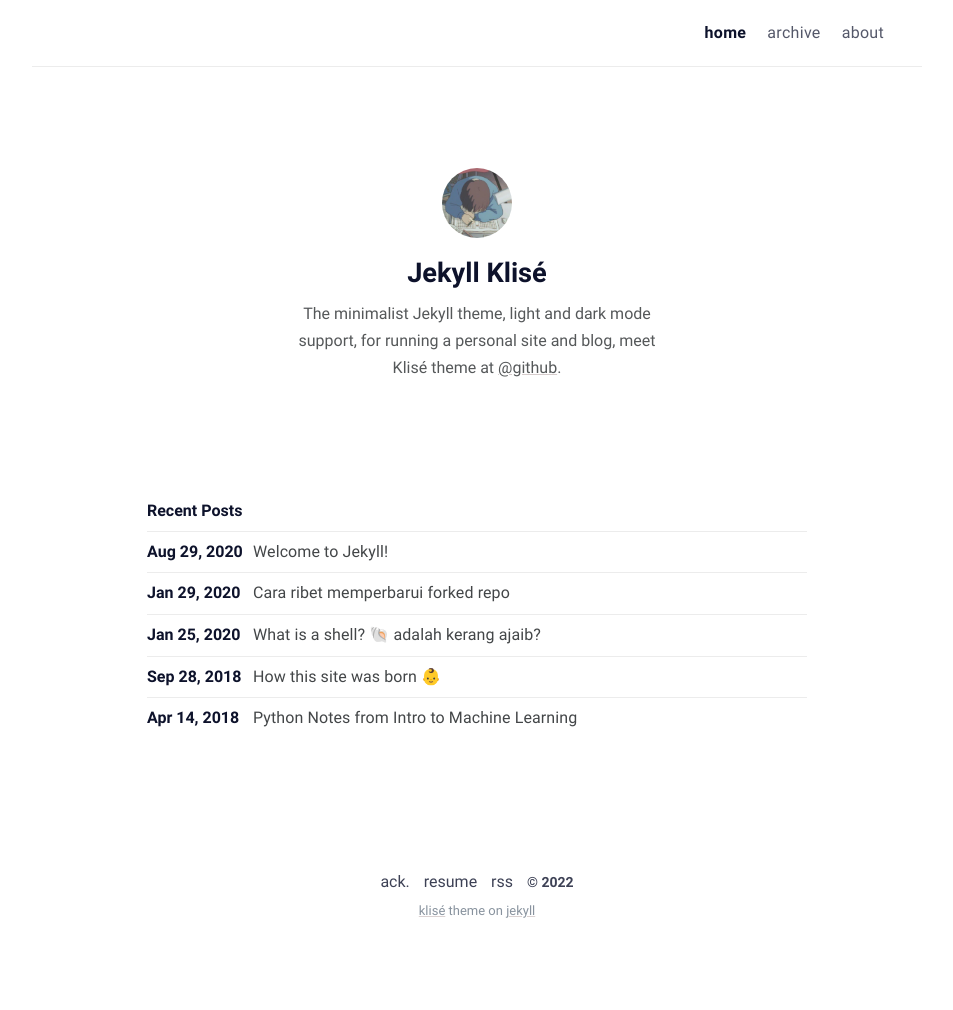
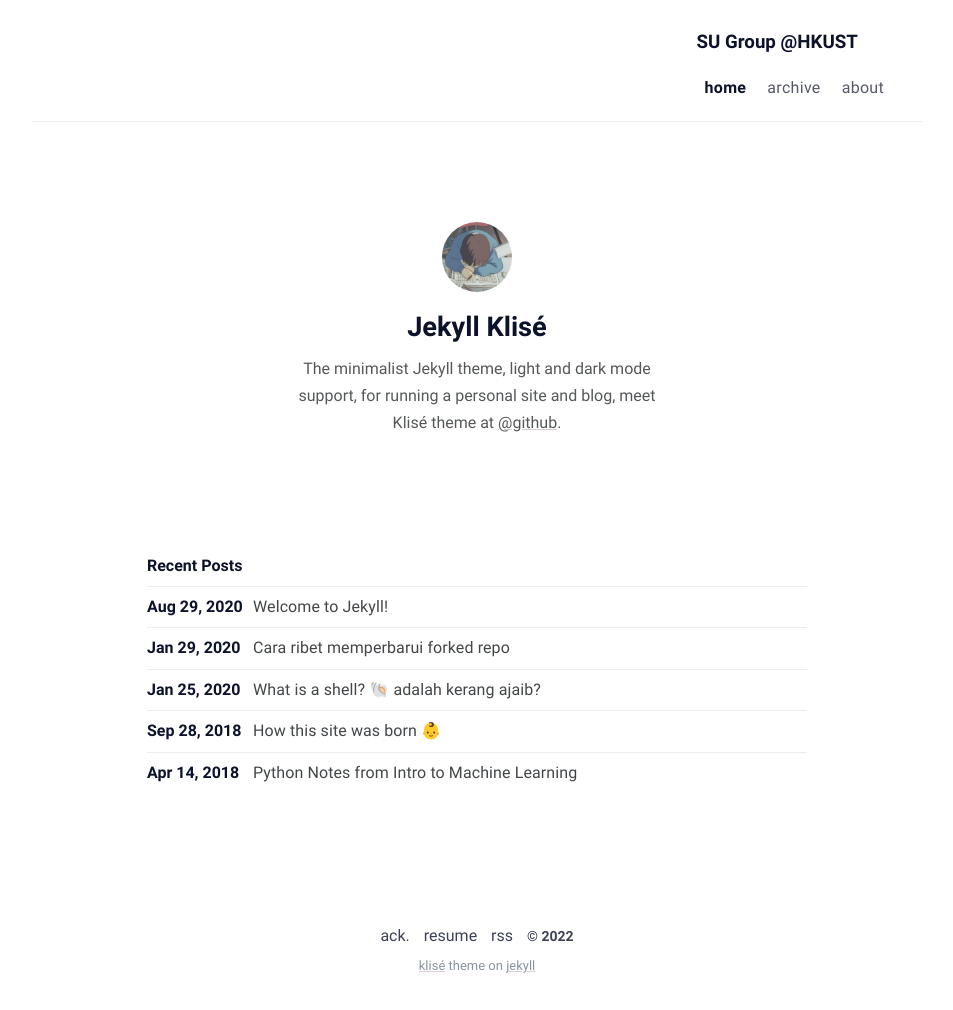
Before and after one commit to WeiSu-MAE/weisu-mae.github.io, a Jekyll site: the page built from index.md, in a window 1280 px wide. Shown: the whole page, without its empty margins (163-1116 px from the left). Built offline with Jekyll 4.4.1, drawn with Linux system fonts in a browser that asks for light colours; before the commit the page ends 956 px from its top, so only the background shows below that.

Commit message:
Update navbar.html

```diff
--- a/_includes/navbar.html
+++ b/_includes/navbar.html
@@ -160,6 +160,7 @@
       </svg>
     </a>-->
     <div class="trigger">
+      <div><h3>SU Group @HKUST</h3></div>
       <div class="trigger-container">
         {%- assign url = page.url -%}
         {%- assign menus = site.data.menus -%}
```
